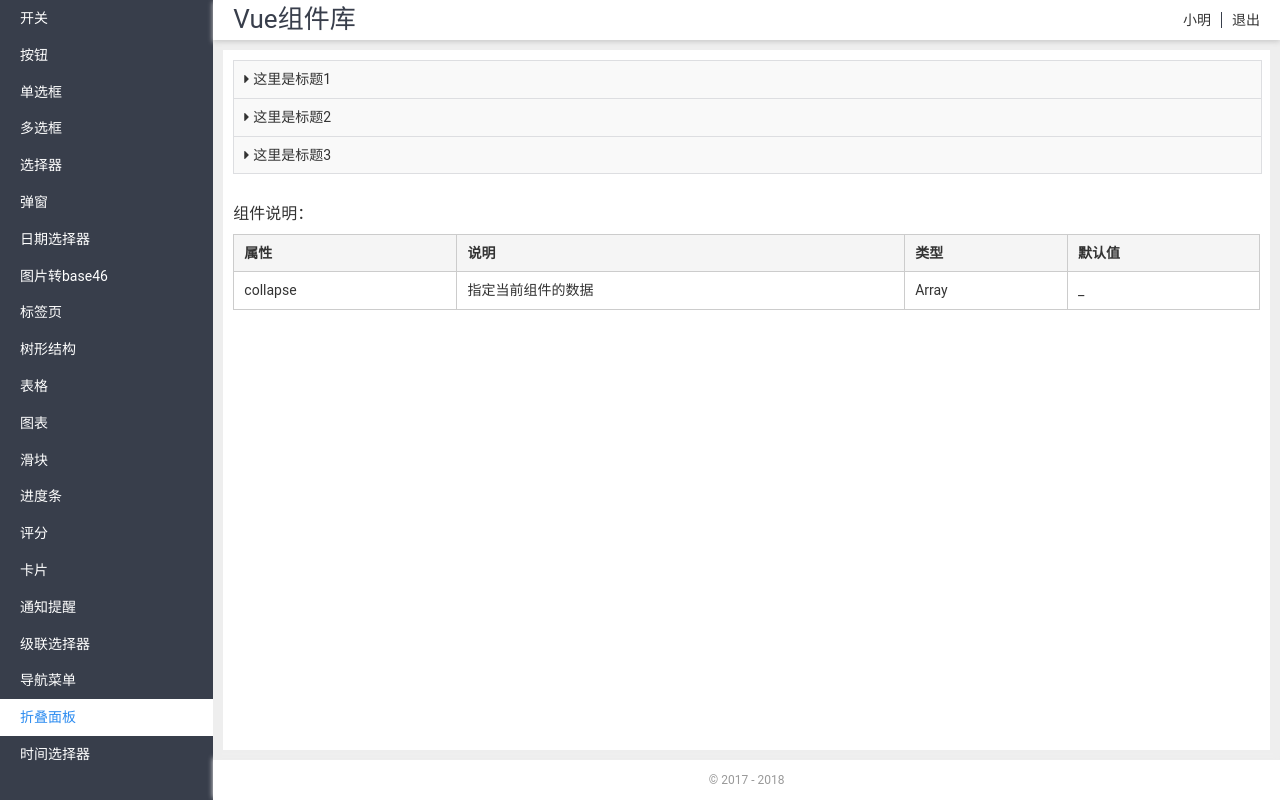
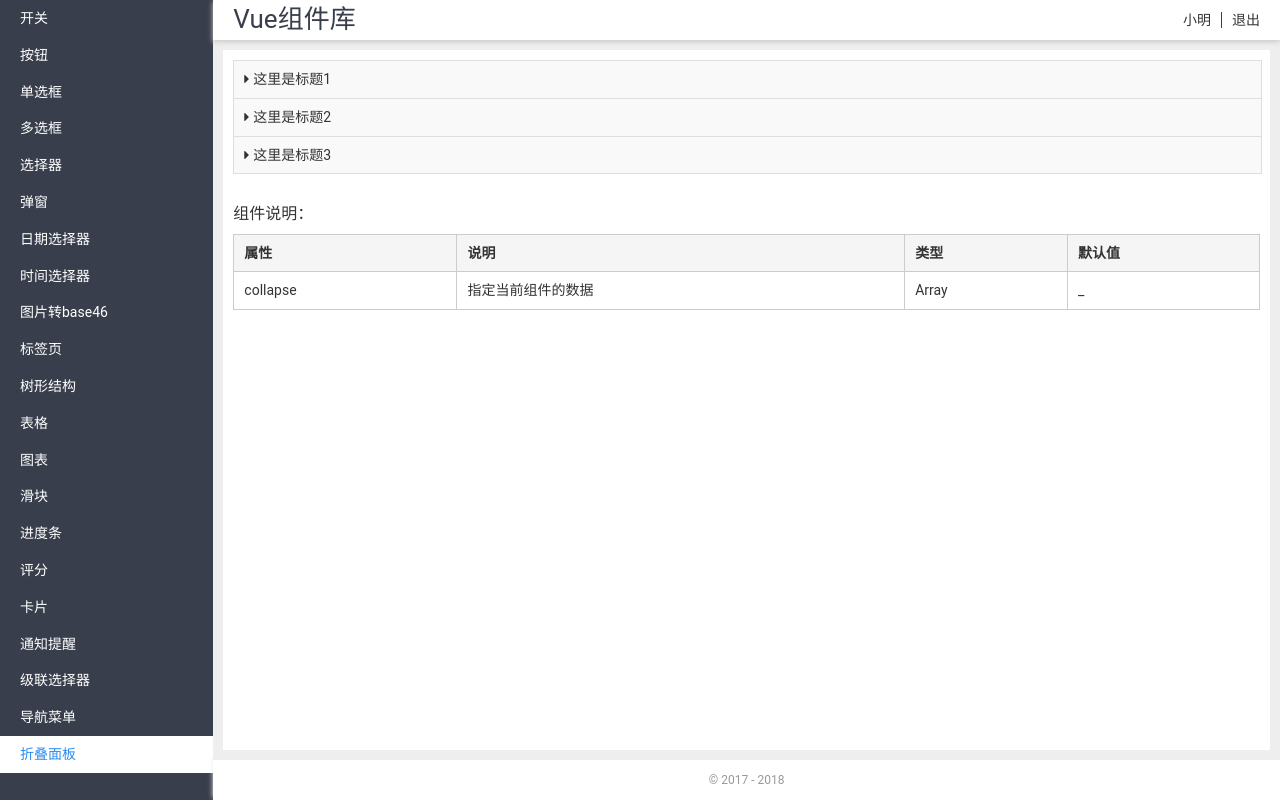
Before and after one commit to you85630/vue-YouUI, a Vue app: page /#/home/collapse in a window 1280 px wide. Built offline with nearby package versions, Linux system fonts and the light colour scheme; a small style sheet from the web is missing.

Commit message:
完善细节

```diff
--- a/src/components/psges/timepicker.vue
+++ b/src/components/psges/timepicker.vue
@@ -35,6 +35,7 @@ export default {
 <style lang="scss" scoped>
 p{
   font-size: 14px;
-  margin-top: 10px;
+  margin: 10px 0;
+  height: 16px;
 }
 </style>
--- a/src/router/index.js
+++ b/src/router/index.js
@@ -10,6 +10,7 @@ const index = () => import('components/psges/index')
 const Switch = () => import('components/psges/switch')
 const button = () => import('components/psges/button')
 const datePicker = () => import('components/psges/datePicker')
+const timepicker = () => import('components/psges/timepicker')
 const upLoad = () => import('components/psges/upLoad')
 const radioBox = () => import('components/psges/radioBox')
 const checkBox = () => import('components/psges/checkBox')
@@ -27,7 +28,6 @@ const card = () => import('components/psges/card')
 const notice = () => import('components/psges/notice')
 const menu = () => import('components/psges/menu')
 const collapse = () => import('components/psges/collapse')
-const timepicker = () => import('components/psges/timepicker')
 
 const router = new Router({
   routes: [
@@ -69,6 +69,11 @@ const router = new Router({
           path: '/home/datePicker',
           name: 'datePicker',
           component: datePicker
+        },
+        {
+          path: '/home/timepicker',
+          name: 'timepicker',
+          component: timepicker
         },
         {
           path: '/home/upLoad',
@@ -154,11 +159,6 @@ const router = new Router({
           path: '/home/collapse',
           name: 'collapse',
           component: collapse
-        },
-        {
-          path: '/home/timepicker',
-          name: 'timepicker',
-          component: timepicker
         }
       ]
     }
--- a/src/vuex/index.js
+++ b/src/vuex/index.js
@@ -38,6 +38,10 @@ export default new Vuex.Store({
       {
         name: '日期选择器',
         linkto: '/home/datePicker'
+      },
+      {
+        name: '时间选择器',
+        linkto: '/home/timepicker'
       },
       {
         name: '图片转base46',
@@ -90,10 +94,6 @@ export default new Vuex.Store({
       {
         name: '折叠面板',
         linkto: '/home/collapse'
-      },
-      {
-        name: '时间选择器',
-        linkto: '/home/timepicker'
       }
     ]
   },
```
Also changed, not shown: 1 other file (tests, documents, lock files or other folders).
